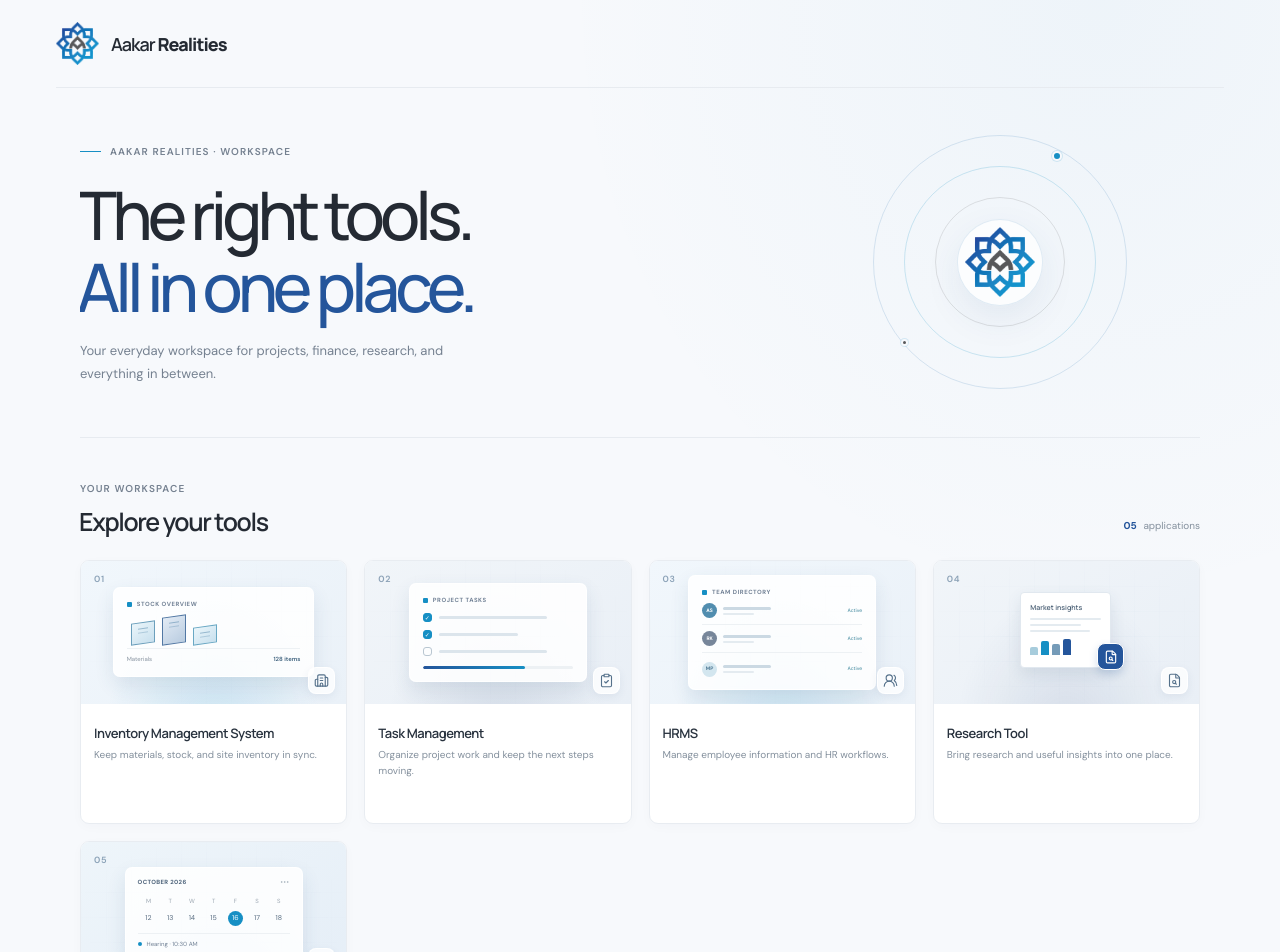
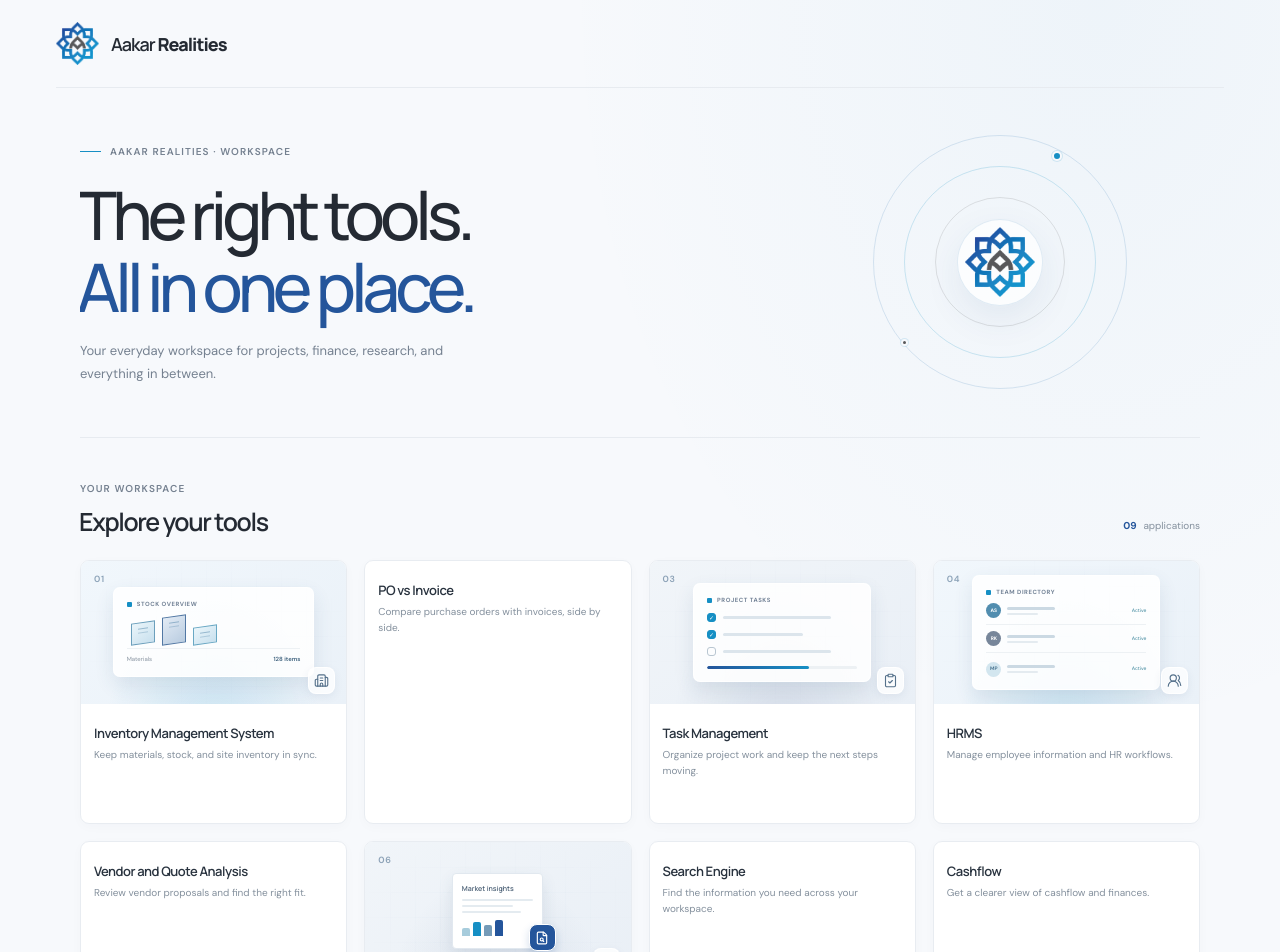
Before and after one commit to Aakar-Realities/Landing-page, a React (Vite) app: page / in a window 1280 px wide. Shown: the top 952 px of the page. Built offline with nearby package versions, Linux system fonts and the light colour scheme.

Commit message:
Revert "Updated tool list"
This reverts commit 4e3bf192ce3e797bdae217c6392ad6d7138a1880.

```diff
--- a/src/ToolsDashboard.jsx
+++ b/src/ToolsDashboard.jsx
@@ -1,9 +1,13 @@
 import {
   BellRing,
   Building2,
+  ChartNoAxesCombined,
   ClipboardCheck,
+  FileCheck2,
   FileSearch,
+  Search,
   UsersRound,
+  Wallet,
 } from "lucide-react";
 
 const tools = [
@@ -13,6 +17,12 @@ const tools = [
     url: "https://aakar-builderstore.ai.studio/",
     icon: Building2,
     visual: "inventory",
+  },
+  {
+    name: "PO vs Invoice",
+    description: "Compare purchase orders with invoices, side by side.",
+    url: "https://povsinvoice-comparator.ai.studio/",
+    icon: FileCheck2,
   },
   {
     name: "Task Management",
@@ -29,11 +39,29 @@ const tools = [
     visual: "hrms",
   },
   {
+    name: "Vendor and Quote Analysis",
+    description: "Review vendor proposals and find the right fit.",
+    url: "https://vendorandquotationanalysis.ai.studio",
+    icon: ChartNoAxesCombined,
+  },
+  {
     name: "Research Tool",
     description: "Bring research and useful insights into one place.",
     url: "https://researchdashboard.ai.studio",
     icon: FileSearch,
     visual: "research",
+  },
+  {
+    name: "Search Engine",
+    description: "Find the information you need across your workspace.",
+    url: "https://ai-search-os.ai.studio/",
+    icon: Search,
+  },
+  {
+    name: "Cashflow",
+    description: "Get a clearer view of cashflow and finances.",
+    url: "https://cashflowaakar.ai.studio/",
+    icon: Wallet,
   },
   {
     name: "E-Court Reminder Dashboard",
```
